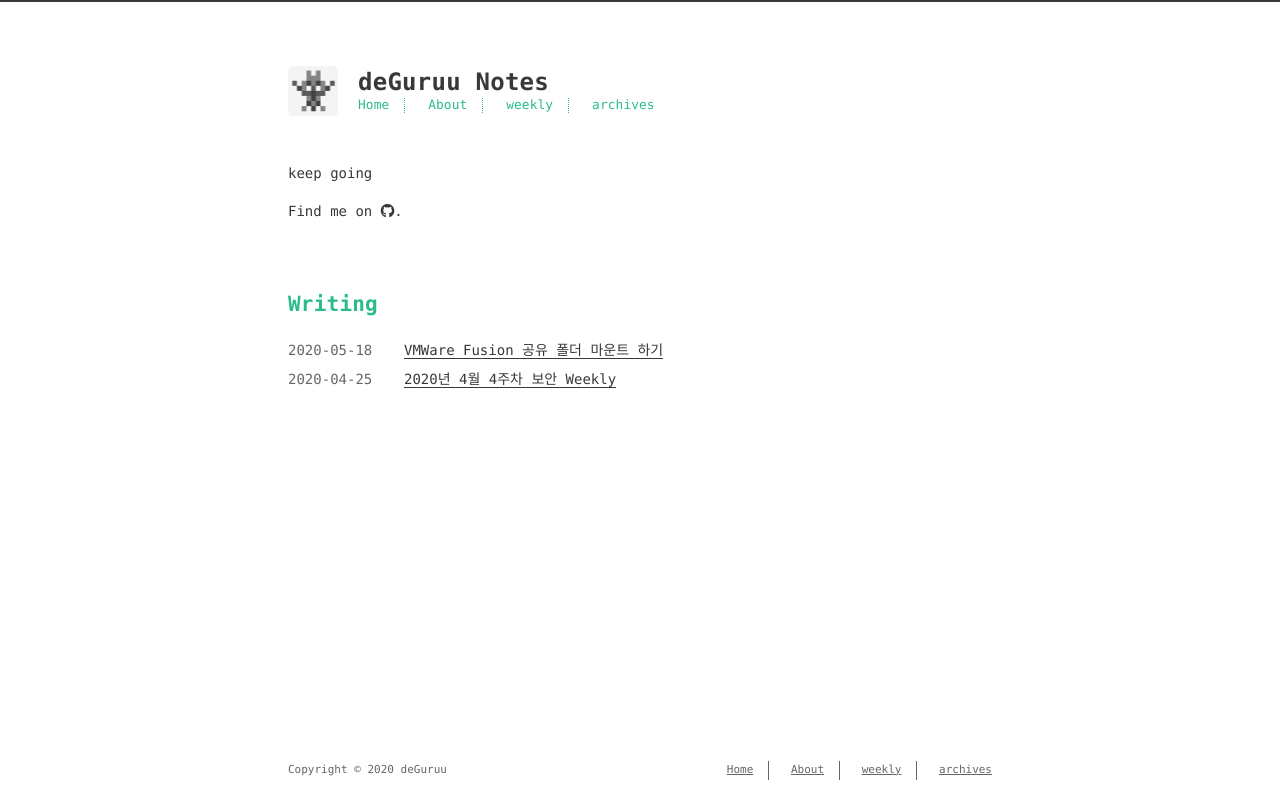
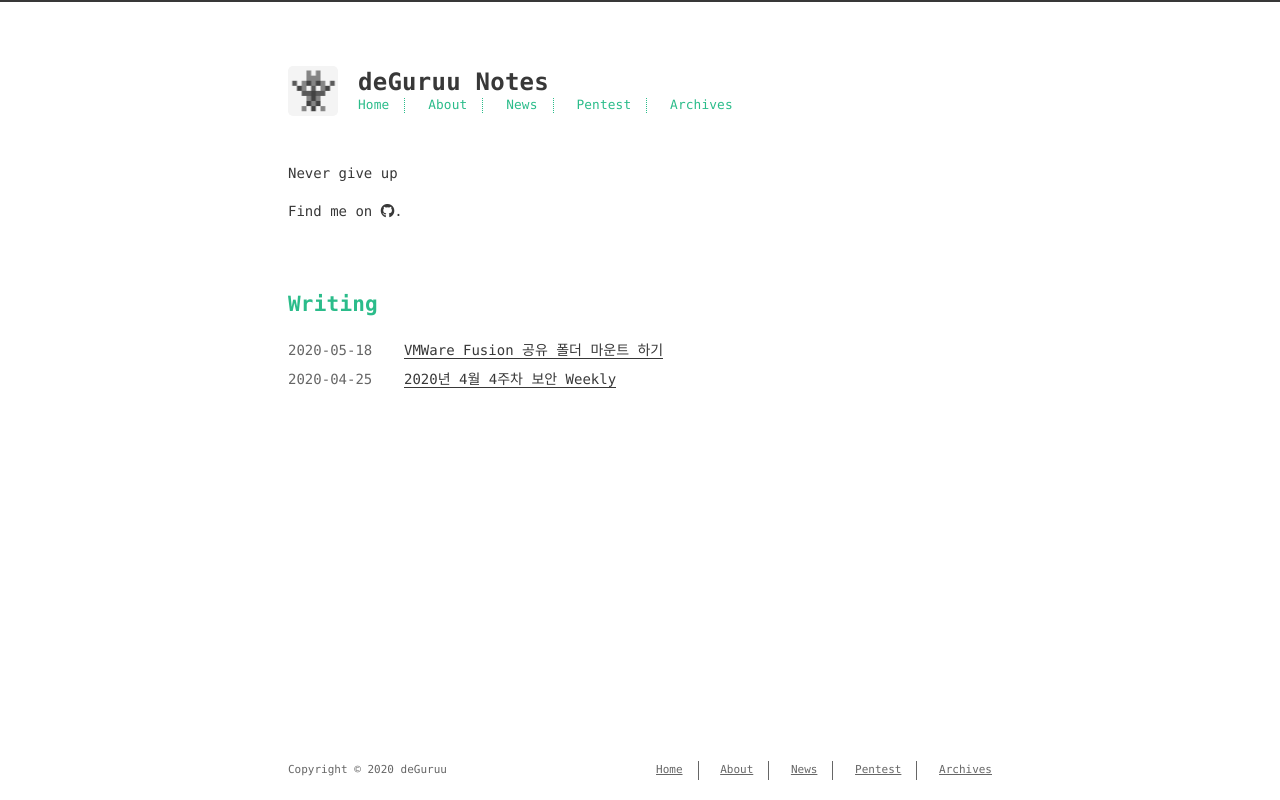
Before and after one commit to deGuruu/deguruu.github.io, a plain HTML site: page index.html in a window 1280 px wide. Drawn offline with Linux system fonts and the light colour scheme; a web font is replaced by a local one.

Commit message:
Site updated: 2020-06-28 10:02:25

```diff
--- a/index.html
+++ b/index.html
@@ -6,14 +6,15 @@
     <meta http-equiv="X-UA-Compatible" content="IE=edge">
     <meta name="HandheldFriendly" content="True">
     <meta name="viewport" content="width=device-width, initial-scale=1, maximum-scale=1" />
-    <meta name="description" content="keep going">
+    <meta name="description" content="Never give up">
 <meta property="og:type" content="website">
 <meta property="og:title" content="deGuruu Notes">
 <meta property="og:url" content="https://deguruu.github.io/index.html">
 <meta property="og:site_name" content="deGuruu Notes">
-<meta property="og:description" content="keep going">
+<meta property="og:description" content="Never give up">
 <meta property="og:locale" content="en_US">
 <meta property="article:author" content="deGuruu">
+<meta property="article:tag" content="Cyber Security">
 <meta name="twitter:card" content="summary">
 
 
@@ -75,9 +76,11 @@
 
         <li><a href="/about/">About</a></li>
 
-        <li><a href="/categories/weekly/">weekly</a></li>
+        <li><a href="/categories/news/">News</a></li>
 
-        <li><a href="/archives/">archives</a></li>
+        <li><a href="/categories/pentest/">Pentest</a></li>
+
+        <li><a href="/archives/">Archives</a></li>
 
     </ul>
   </div>
@@ -86,7 +89,7 @@
 
         <section id="about">
 
-    <p>keep going</p>
+    <p>Never give up</p>
 
 
 
@@ -179,9 +182,11 @@
 
           <li><a href="/about/">About</a></li>
 
-          <li><a href="/categories/weekly/">weekly</a></li>
+          <li><a href="/categories/news/">News</a></li>
 
-          <li><a href="/archives/">archives</a></li>
+          <li><a href="/categories/pentest/">Pentest</a></li>
+
+          <li><a href="/archives/">Archives</a></li>
 
       </ul>
     </nav>
```
Also changed, not shown: 2020/04/25/weekly-20200404/index.html (+14 -8 lines), 2020/05/18/vmware-fusion-shared-mount/index.html (+12 -6 lines), about/index.html (+9 -4 lines), archives/2020/04/index.html (+11 -6 lines), archives/2020/05/index.html (+11 -6 lines), archives/2020/index.html (+11 -6 lines), archives/index.html (+11 -6 lines), categories/news/index.html (renamed from categories/weekly/index.html, +13 -8 lines), categories/troubleshooting/index.html (+11 -6 lines), tags/VMWare-Fusion/index.html (+11 -6 lines), tags/news/index.html (+11 -6 lines), tags/security/index.html (+11 -6 lines).
